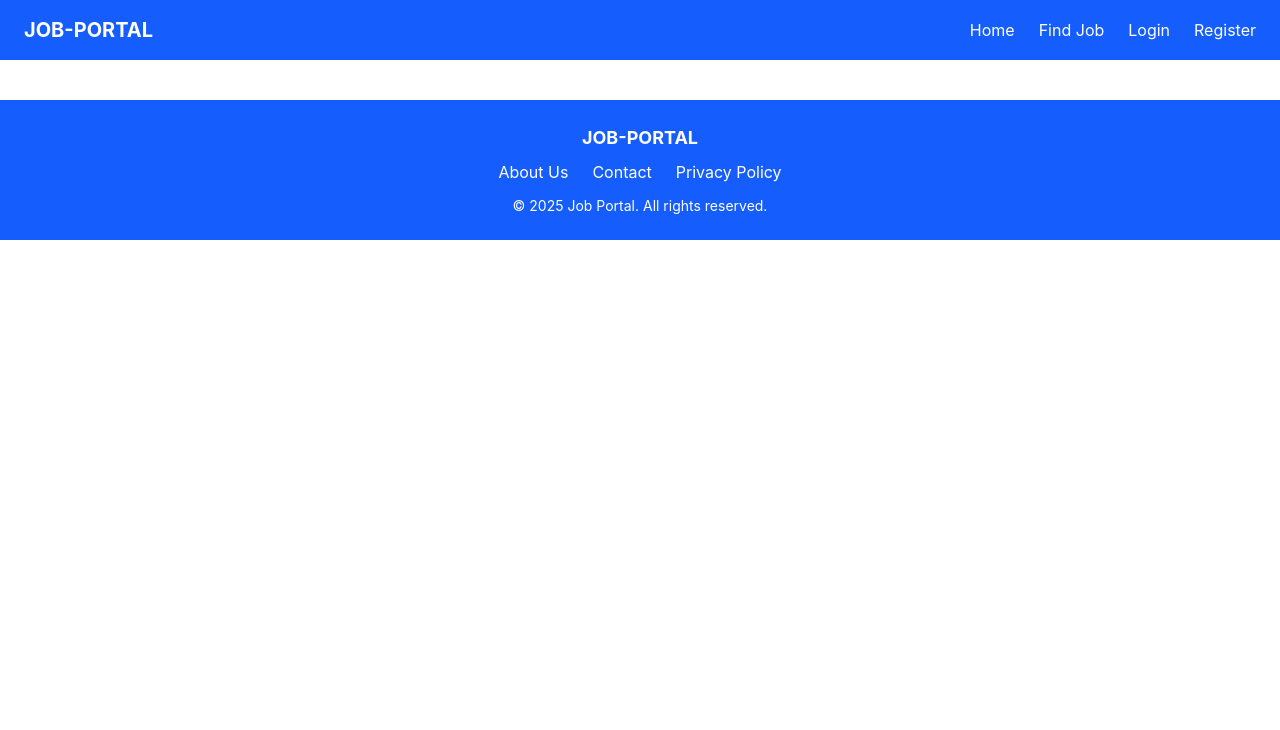
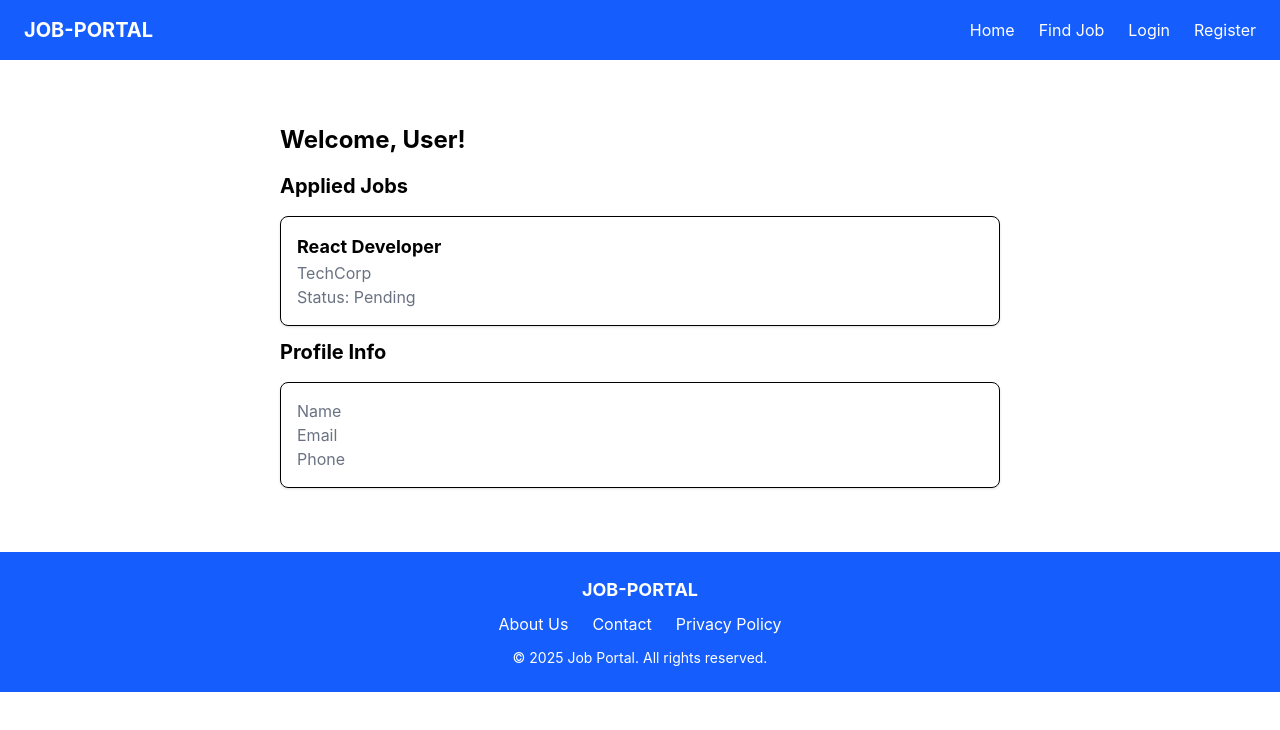
Before and after one commit to abhishekprajapativns/Job_Portal, a React (Vite) app: page /dashboard in a window 1280 px wide. Shown: the top 730 px of the page. Built offline with nearby package versions, Linux system fonts and the light colour scheme.

Commit message:
add Dashboard page with applied jobs and profile info

```diff
--- a/src/App.jsx
+++ b/src/App.jsx
@@ -5,6 +5,7 @@ import Login from "./Pages/Login";
 import Register from "./Pages/Register";
 import FindJob from "./Pages/Findjob";
 import Footer from "./components/Footer";
+import Dashboard from "./Pages/Dashboard";
 
 function App() {
   return (
@@ -15,6 +16,7 @@ function App() {
         <Route path="/login" element={<Login />} />
         <Route path="/register" element={<Register />} />
         <Route path="/findjobs" element={<FindJob />} />
+        <Route path="/dashboard" element={<Dashboard />} />
       </Routes>
       <Footer />
     </BrowserRouter>
--- /dev/null
+++ b/src/Pages/Dashboard.jsx
@@ -0,0 +1,27 @@
+function Dashboard() {
+  return (
+    <div className="max-w-3xl mx-auto mt-10 p-6">
+      <h1 className="text-2xl font-bold mb-4">Welcome, User!</h1>
+
+      {/* Applied Jobs section */}
+      <h2 className="text-xl font-bold mb-4">Applied Jobs</h2>
+
+      <div className="border rounded-lg p-4 shadow-sm mb-3 ">
+        <h3 className="text-lg font-bold">React Developer</h3>
+        <p className="text-gray-500">TechCorp</p>
+        <p className="text-gray-500">Status: Pending</p>
+      </div>
+
+      {/* Profile info section */}
+      <h2 className="text-xl font-bold mb-4">Profile Info</h2>
+
+      <div className="border rounded-lg p-4 shadow-sm">
+        <p className="text-gray-500">Name</p>
+        <p className="text-gray-500">Email</p>
+        <p className="text-gray-500">Phone</p>
+      </div>
+    </div>
+  );
+}
+
+export default Dashboard;
```
